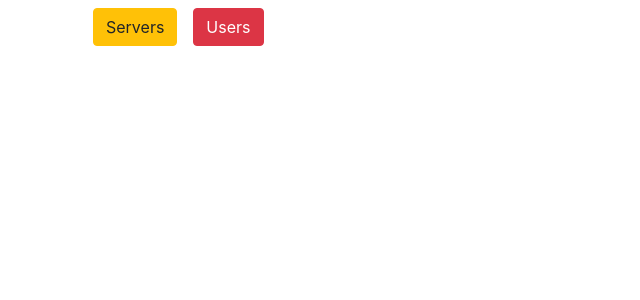
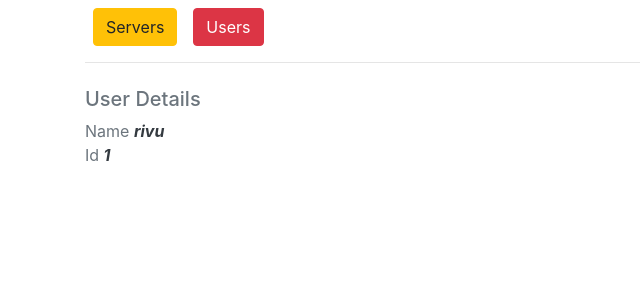
Before and after one commit to rohitverma1989/angularAllBasicsNgrx, an Angular app: page /user/1 in a window 1280 px wide. Before the commit this address led to /. Shown: the top 300 px of the page, without its empty margins (0-640 px from the left). Built offline with nearby package versions, Linux system fonts and the light colour scheme.

Commit message:
Routing-ParamReadingByParamSubscription

```diff
--- a/src/app/app.component.html
+++ b/src/app/app.component.html
@@ -3,6 +3,7 @@
     <div class="col">
       <div class="btn btn-warning mx-2 " (click)="goToServers()">Servers</div>
       <div class="btn btn-danger mx-2" (click)="goToUsers()">Users</div>
+      <hr>
     </div>
   </div>
   <div class="row">
--- a/src/app/app.module.ts
+++ b/src/app/app.module.ts
@@ -10,10 +10,12 @@ import { RouterModule, Routes } from '@angular/router';
 import { ServersComponent } from './modules/servers/servers.component';
 import { UsersComponent } from './modules/users/users.component';
 import { UsersService } from './services/users.service';
+import { UserComponent } from './modules/users/user/user.component';
 
 const appRoutes: Routes = [
   { path: "servers", component: ServersComponent },
   { path: "users", component: UsersComponent },
+  { path: "user/:id", component: UserComponent },
 ]
 
 @NgModule({
--- /dev/null
+++ b/src/app/modules/users/user/user.component.html
@@ -0,0 +1,4 @@
+<h5 class="text-secondary">User Details</h5>
+
+<div class="text-secondary">Name <em class="text-dark font-weight-bold"> {{user.name}} </em></div>
+<div class="text-secondary">Id <em class="text-dark font-weight-bold"> {{user.id}} </em></div>
--- /dev/null
+++ b/src/app/modules/users/user/user.component.ts
@@ -0,0 +1,27 @@
+import { Component, OnDestroy, OnInit } from "@angular/core";
+import { ActivatedRoute, Params, Router } from "@angular/router";
+import { Subscription } from "rxjs";
+import { UserModel } from "src/app/models/user.model";
+import { UsersService } from "src/app/services/users.service";
+
+@Component({
+  selector: "[usersUser]",
+  templateUrl: "./user.component.html"
+})
+export class UserComponent implements OnInit, OnDestroy {
+  user: UserModel;
+  paramSubscription: Subscription;
+
+  constructor(private router: Router, private route: ActivatedRoute, private usersService: UsersService) { }
+
+  ngOnInit(): void {
+    this.paramSubscription = this.route.params.subscribe((param: Params) => {
+      var userId = param["id"];
+      this.user = this.usersService.getUserById(userId);
+    });
+  }
+
+  ngOnDestroy(): void {
+    this.paramSubscription.unsubscribe();
+  }
+}
--- a/src/app/modules/users/users.component.html
+++ b/src/app/modules/users/users.component.html
@@ -9,7 +9,7 @@
           <span> ({{user.id}})</span>
         </h5>
         <p class="card-text">Some quick example text to build.</p>
-        <a class="btn btn-sm btn-outline-primary">Details</a>
+        <a class="btn btn-sm btn-outline-primary" (click)="goToUserDetails(user.id)">Details</a>
       </div>
     </div>
   </div>
--- a/src/app/modules/users/users.component.ts
+++ b/src/app/modules/users/users.component.ts
@@ -19,5 +19,9 @@ export class UsersComponent implements OnInit {
     this.users = this.usersService.getAllUsers();
   }
 
+  goToUserDetails(userId: string) {
+    this.router.navigate(["/user", userId]);
+  }
+
 
 }
```
